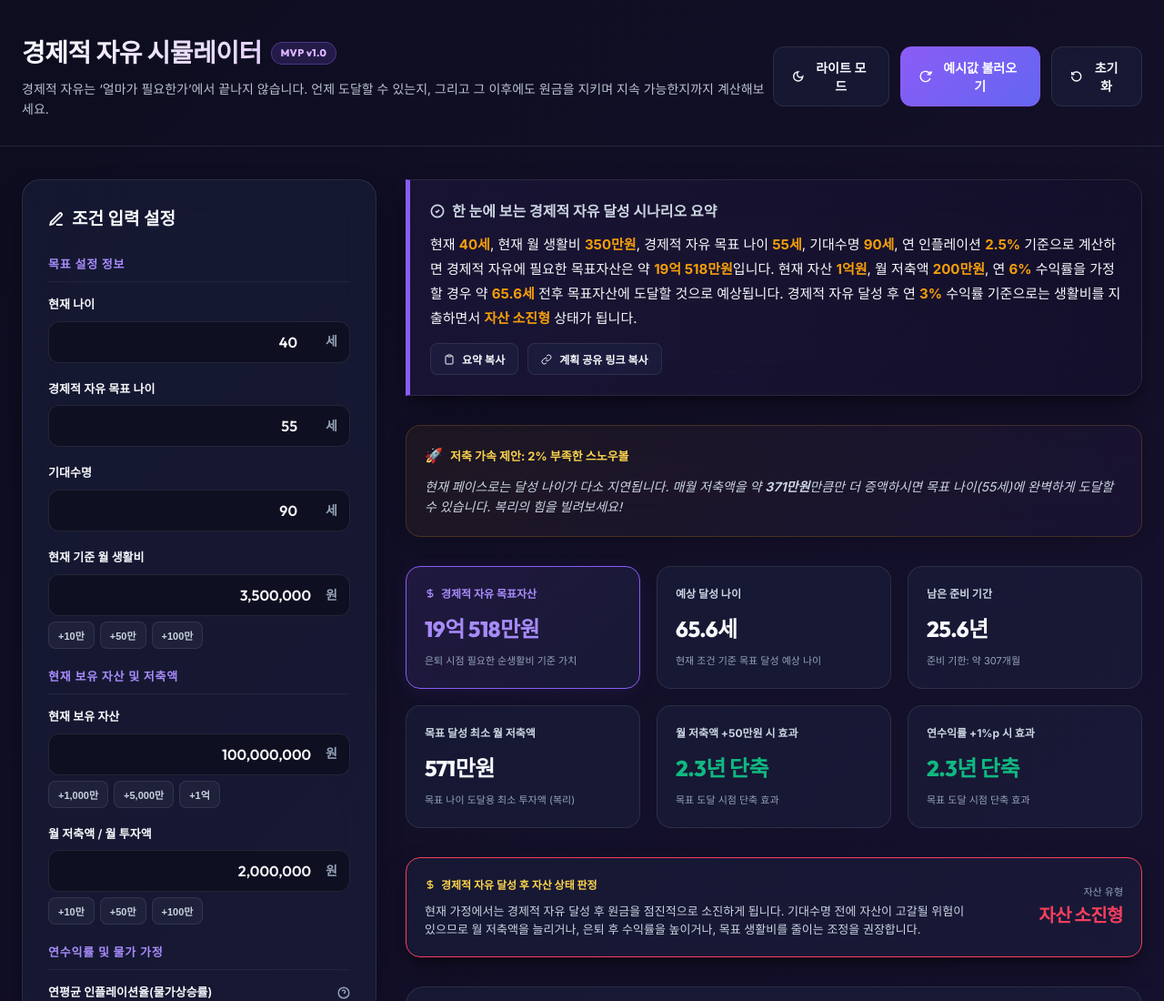
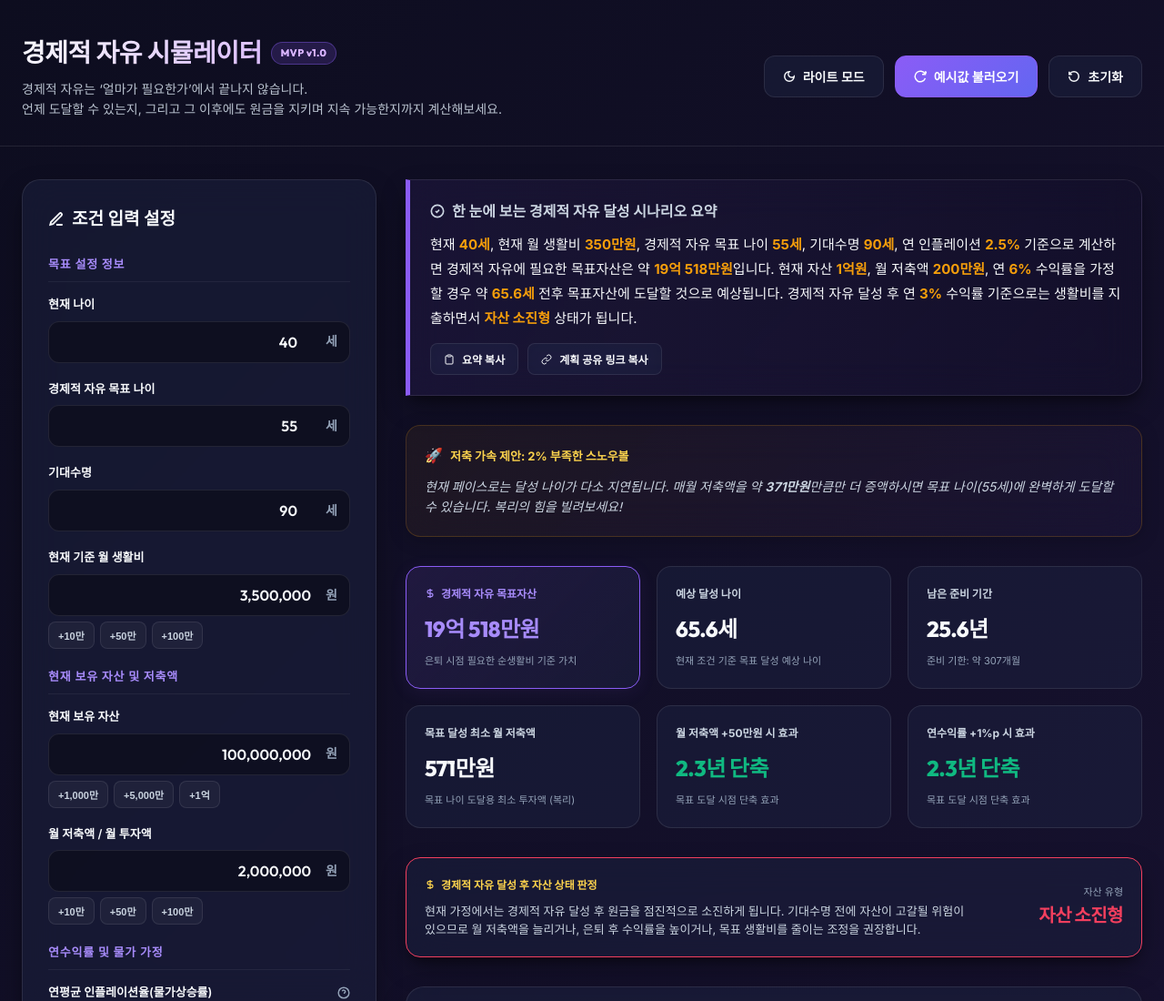
Before and after one commit to kim4561937-droid/boracay, a plain HTML site: page index.html in a window 1280 px wide. Shown: the top 1100 px of the page at 91% size. Drawn offline with Linux system fonts and the light colour scheme.

Commit message:
Add line break to site subtitle for readability

```diff
--- a/index.html
+++ b/index.html
@@ -24,7 +24,7 @@
     <div class="container header-container">
       <div class="brand">
         <h1>경제적 자유 시뮬레이터 <span class="logo-tag">MVP v1.0</span></h1>
-        <p>경제적 자유는 ‘얼마가 필요한가’에서 끝나지 않습니다. 언제 도달할 수 있는지, 그리고 그 이후에도 원금을 지키며 지속 가능한지까지 계산해보세요.</p>
+        <p>경제적 자유는 ‘얼마가 필요한가’에서 끝나지 않습니다.<br>언제 도달할 수 있는지, 그리고 그 이후에도 원금을 지키며 지속 가능한지까지 계산해보세요.</p>
       </div>
       <div class="header-actions">
         <button id="btn-theme-toggle" class="btn" title="배경 색상 전환 (라이트/다크)">
```
